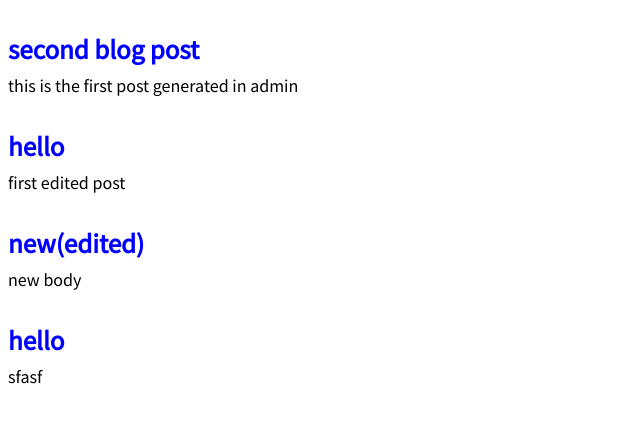
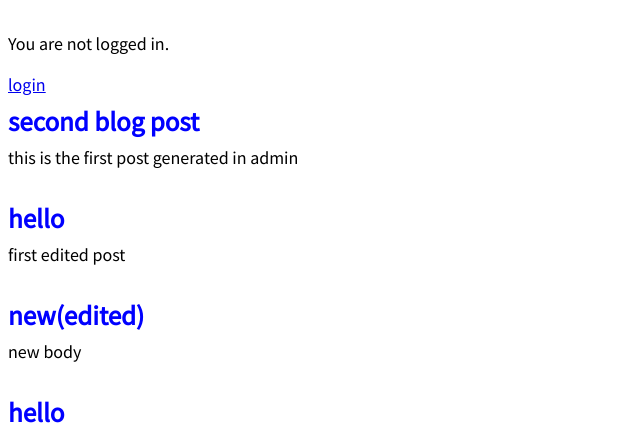
Before and after one commit to sharpblade95/blog-app, a Django app: page / in a window 1280 px wide. Shown: the part 102-530 px from the top of the page, without its empty margins (0-640 px from the left). Run offline with Django 3.2, Linux system fonts and the light colour scheme; data comes from the database, SQL or seed files in the repository; both versions use the stored data as it was after the commit.

Commit message:
base.html updated for login message

```diff
--- a/templates/base.html
+++ b/templates/base.html
@@ -6,6 +6,7 @@
 	<link href="https://fonts.googleapis.com/css?family=Source+Sans+Pro:400 " rel="stylesheet">
 	<link rel="stylesheet"  href="{% static 'css/base.css'%}">
 </head>
+
 <body>
 	<div class="container">
 		<header>
@@ -16,6 +17,12 @@
 				<a href="{% url 'post_new' %}">+ New Blog Post</a>
 			</div>
 		</header>
+		{% if user.is_authenticated %}
+		<p>Hi {{user.username}}!</p>
+		{% else %}
+		<p>You are not logged in.</p>
+		<a href="{% url 'login' %}">login</a>
+		{% endif %}
 		{%block content%}
 
 		{%endblock content%}
```
Also changed, not shown: db.sqlite3.
